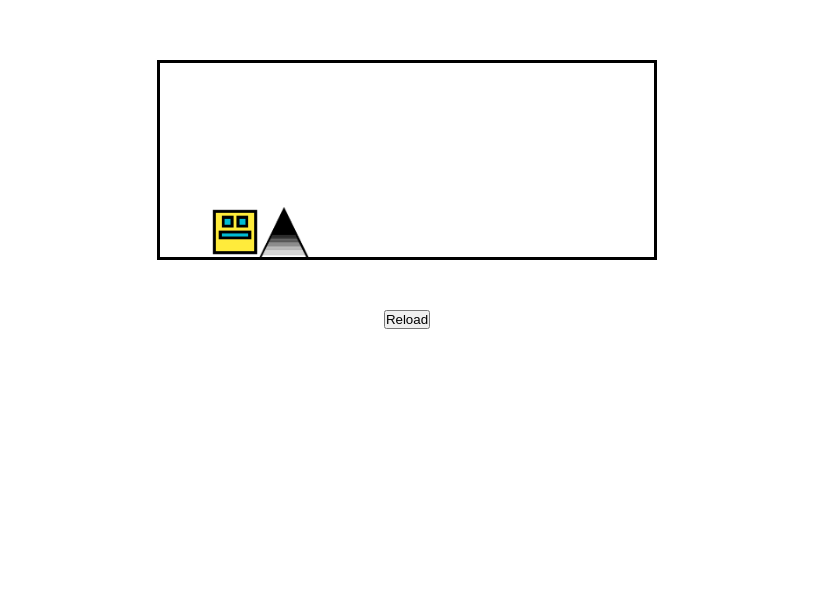
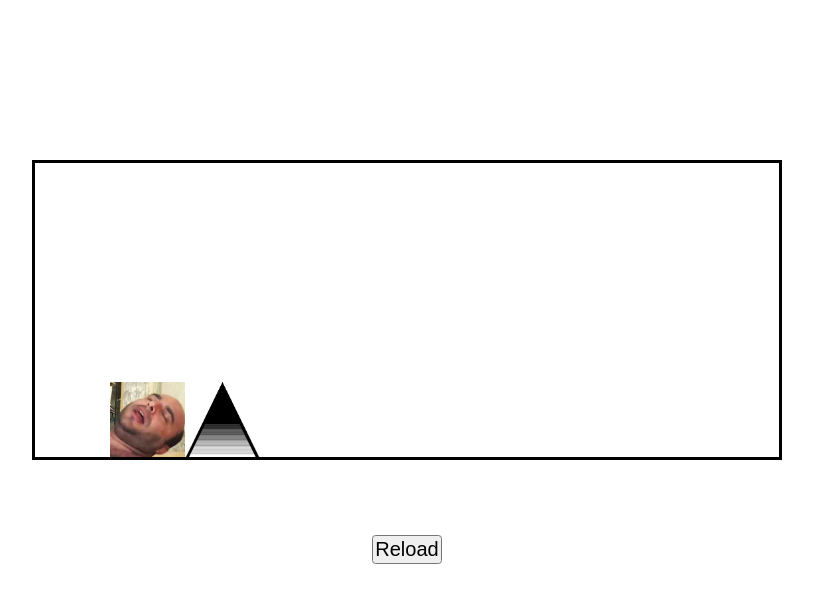
Before and after one commit to dearerknoot/FirstGame, a plain HTML site: page index.html in a window 1280 px wide. Shown: the part 140-742 px from the top of the page, without its empty margins (233-1046 px from the left). Drawn offline with Linux system fonts and the light colour scheme.

Commit message:
jailson game

```diff
--- a/index.html
+++ b/index.html
@@ -8,19 +8,22 @@
 </head>
 <body>
     <div class="main">
-        <img src="block.png" class="block">
+        <img src="Jailson_Mendes.jpg" class="block">
         <img src="images.png" class="spike">
     </div>
     <div class="div">
          <button class="bt" onclick="window.location.reload()">Reload</button>
+         <audio id="ad" src="audio.mp3"></audio>
     </div>
 </body>
 <script>
     const box  = document.querySelector('.main');
     const block = document.querySelector('.block');
     let spike = document.querySelector('.spike');
+    let endGame = false;
     const jmp = ()=>{
         block.classList.add('blockJmp');
+        console.log(endGame)
         block.addEventListener('animationend',()=>{
             block.classList.remove('blockJmp')
         })
@@ -30,18 +33,20 @@
 
         const spikePosition = spike.offsetLeft;
         const blockPosition = +window.getComputedStyle(block).bottom.replace('px','');
-
-        console.log(blockPosition)
-        if(spikePosition <= 100 && spikePosition > 0 && blockPosition < 50){
+        const ad =document.getElementById('ad');
+        if(spikePosition <= 100 && spikePosition > 0 && blockPosition < 50 && endGame == false){
+            endGame = true;
+            block.style.animation = 'none';
             spike.style.animation = 'none';
             spike.style.left = `${spikePosition}px`;
-            block.style.animation = 'none';
             block.style.bottom = `${blockPosition}px`;
+            block.setAttribute('src','macho.jpg');
+            if(endGame){
+                ad.play()
+            }
         }
-    },10)
+    },10);
 
     document.addEventListener('keydown',jmp)
-
-
 </script>
 </html>
--- a/style.css
+++ b/style.css
@@ -2,6 +2,9 @@
     margin: 0;
     padding: 0;
     box-sizing: border-box;
+}
+body{
+    zoom: 150%;
 }
 .main{
     width: 500px;
```
Also changed, not shown: Jailson_Mendes.jpg (added), macho.jpg (added), 1 other file.
